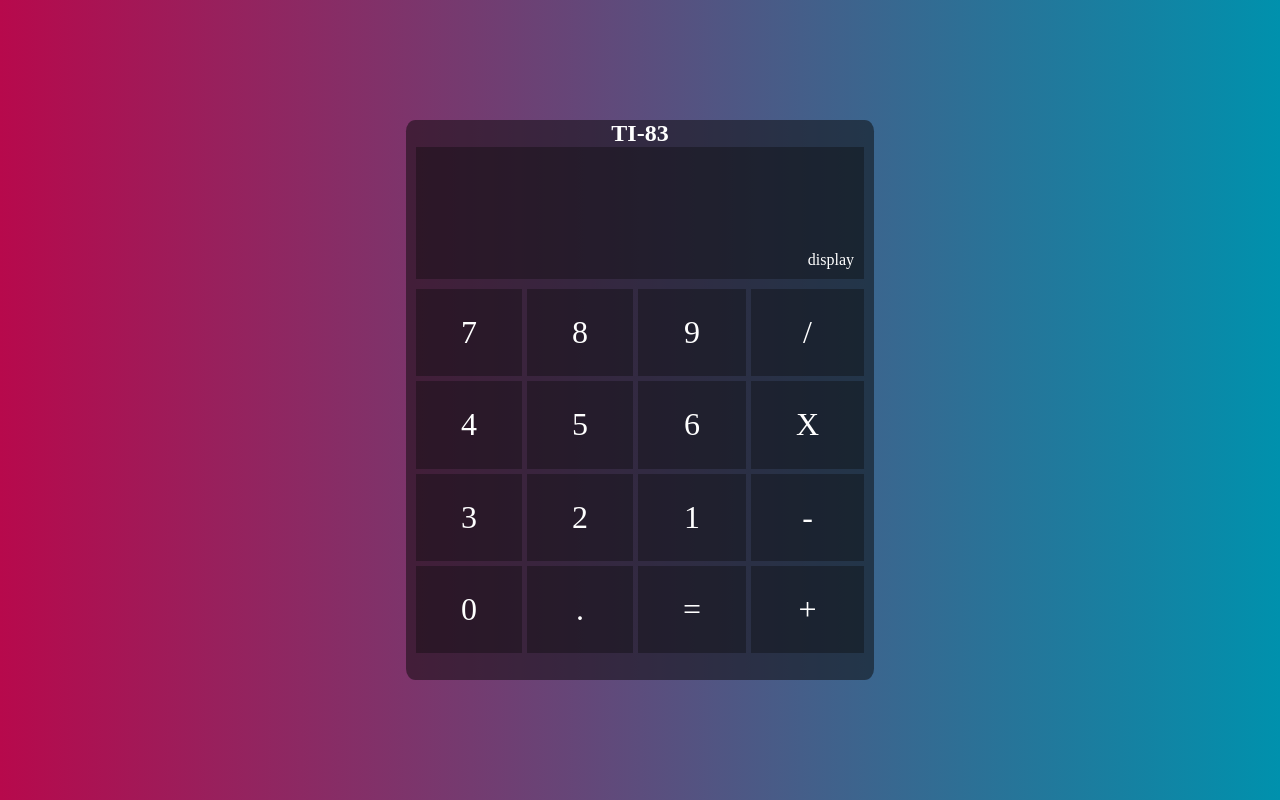
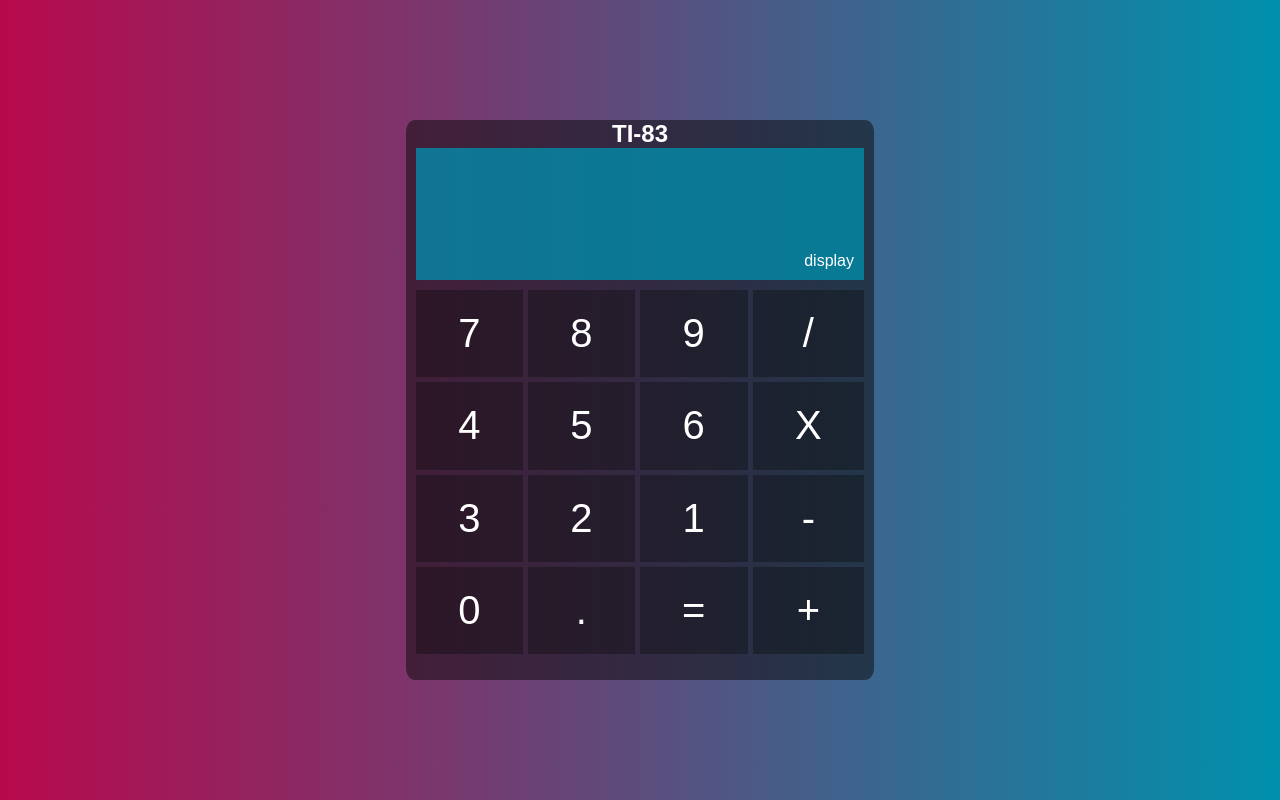
Before and after one commit to rayalva407/JSCalc, a plain HTML site: page index.html in a window 1280 px wide. Drawn offline with Linux system fonts and the light colour scheme.

Commit message:
changes divs to buttons and changes font family

```diff
--- a/index.html
+++ b/index.html
@@ -15,22 +15,22 @@
             display
           </div>
           <div id="buttons">
-            <div class='number'>7</div>
-            <div class='number'>8</div>
-            <div class='number'>9</div>
-            <div class='number'>/</div>
-            <div class='number'>4</div>
-            <div class='number'>5</div>
-            <div class='number'>6</div>
-            <div class='number'>X</div>
-            <div class='number'>3</div>
-            <div class='number'>2</div>
-            <div class='number'>1</div>
-            <div class='number'>-</div>
-            <div class='number'>0</div>
-            <div class='number'>.</div>
-            <div class='number'>=</div>
-            <div class='number'>+</div>
+            <button class='number'>7</button>
+            <button class='number'>8</button>
+            <button class='number'>9</button>
+            <button class='number'>/</button>
+            <button class='number'>4</button>
+            <button class='number'>5</button>
+            <button class='number'>6</button>
+            <button class='number'>X</button>
+            <button class='number'>3</button>
+            <button class='number'>2</button>
+            <button class='number'>1</button>
+            <button class='number'>-</button>
+            <button class='number'>0</button>
+            <button class='number'>.</button>
+            <button class='number'>=</button>
+            <button class='number'>+</button>
           </div>
         </div>
       </div>
--- a/style.css
+++ b/style.css
@@ -2,6 +2,7 @@
   padding: 0;
   margin: 0;
   color: white;
+  font-family: sans-serif;
   /* border: 5px solid red; */
 }
 
@@ -29,7 +30,7 @@
 #display {
   display: flex;
   padding: 10px;
-  background-color: #0a09095d;
+  background-color: #0090adc4;
   height: 20%;
   justify-content: flex-end;
   align-items: flex-end;
@@ -47,10 +48,15 @@
   display: flex;
   justify-content: center;
   align-items: center;
-  font-size: 2em;
+  font-size: 2.5em;
   background-color: #0a09095d;
+  border: none;
 }
 
 .number:hover {
-  background-color: red;
+  background-color: #b7094c;
 }
+
+.number:active {
+  background-color: #b7094c7c;
+}
```
